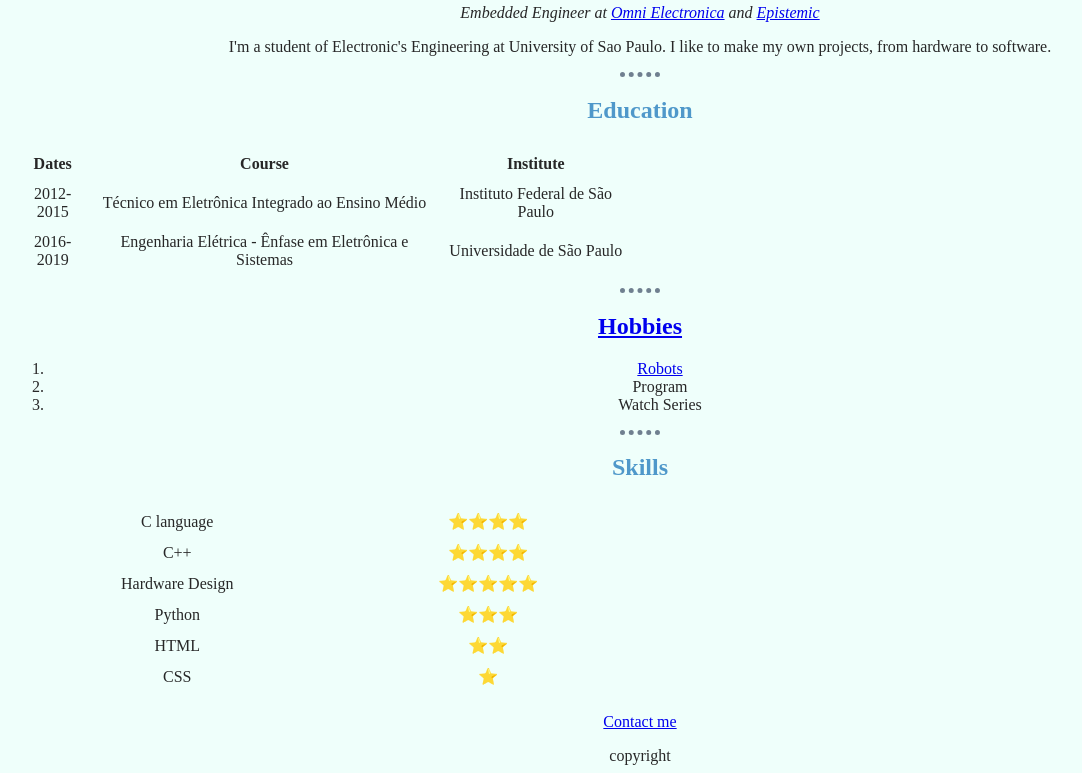
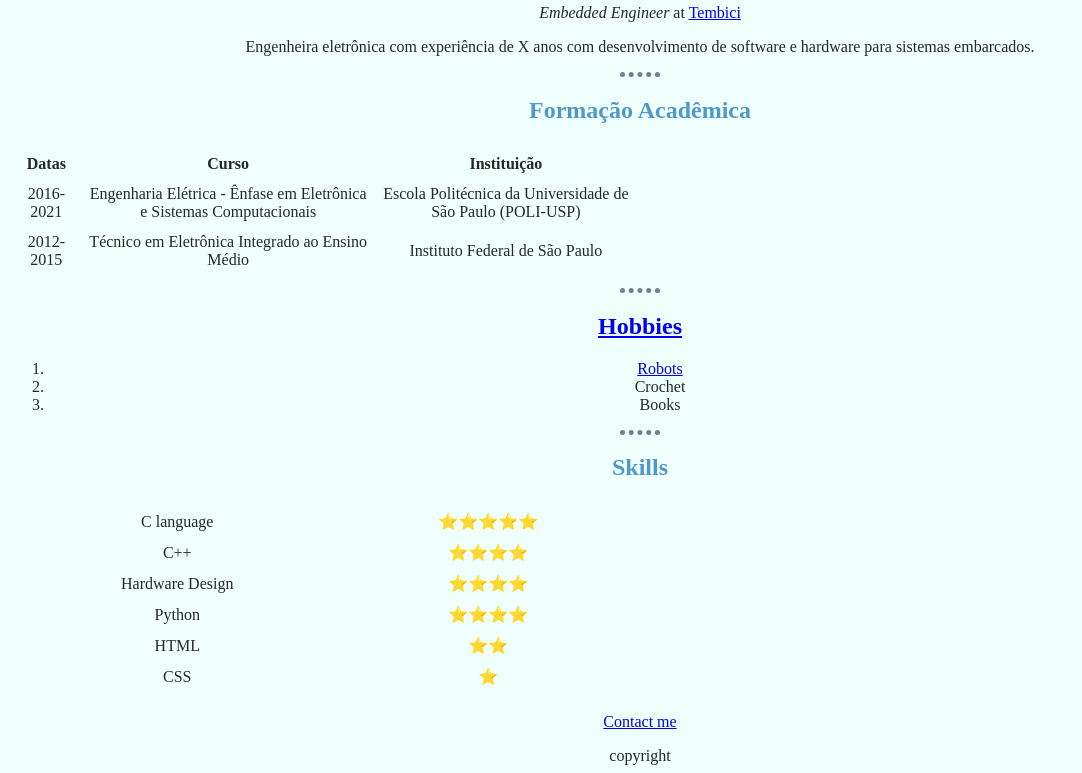
Before and after one commit to IsaBologna/CV, a plain HTML site: page index.html in a window 1280 px wide. Shown: the part 296-1069 px from the top of the page, without its empty margins (0-1082 px from the left). Drawn offline with Linux system fonts and the light colour scheme.

Commit message:
reformatação atualização das formações academicas

```diff
--- a/index.html
+++ b/index.html
@@ -1,61 +1,65 @@
 <!DOCTYPE html>
-<html lang="en" dir="ltr">
-
+<html lang="pt-br" dir="ltr">
   <head>
-  <meta charset="utf-8">
+    <meta charset="utf-8" />
     <title>My personal blog</title>
-  <link rel="stylesheet" href="css/styles.css">
+    <link rel="stylesheet" href="css/styles.css" />
   </head>
 
   <body style="">
-  <h1>Isabella Bologna</h1>
+    <h1>Isabella Bologna Salomão</h1>
     <img
-    src="https://scontent.fgru5-1.fna.fbcdn.net/v/t31.0-8/s960x960/13323818_1116963435009281_2413095071244567556_o.jpg?_nc_cat=106&_nc_ohc=9CXnQVmOeVoAQkb1CiL5pRF_MPbDBH7qw2GQo5tiiv5PF8xl8ZnAY3cXg&_nc_ht=scontent.fgru5-1.fna&oh=ddf552e0eaeca6b7e8bb40c870aee4af&oe=5E6EDA3A"
-    alt="my photo" height="200">
-  <p><em>Embedded Engineer at <a href="https://www.omni-electronica.com.br/">Omni Electronica</a> and
-     <a href="http://www.epistemic.com.br/">Epistemic</a></em></p>
-  <!-- Use em instead of i, i is only style -->
-  <p>I'm a student of Electronic's Engineering at University of Sao Paulo. I like to make my own projects, from hardware
-    to software. </p>
-  <hr>
-  <h2>Education</h2>
+      src="https://avatars.githubusercontent.com/u/20494654?v=4"
+      alt="my photo"
+      height="200"
+    />
+    <p>
+      <em>Embedded Engineer</em> at <a href="https://www.tembici.com.br/pt/">Tembici</a>
+      <!-- <a href="https://www.omni-electronica.com.br/">Omni Electronica</a> and
+      <a href="http://www.epistemic.com.br/">Epistemic</a> -->
+    </p>
+    <p>
+      Engenheira eletrônica com experiência de X anos com desenvolvimento de software e hardware para sistemas embarcados.
+    </p>
+    <hr />
+    <h2>Formação Acadêmica</h2>
     <table cellspacing="10">
       <thead>
         <tr>
-        <th>Dates</th>
-        <th>Course</th>
-        <th>Institute</th>
+          <th>Datas</th>
+          <th>Curso</th>
+          <th>Instituição</th>
         </tr>
       </thead>
       <tbody>
+        <tr>
+          <td>2016-2021</td>
+          <td>Engenharia Elétrica - Ênfase em Eletrônica e Sistemas Computacionais</td>
+          <td>Escola Politécnica da Universidade de São Paulo (POLI-USP)</td>
+        </tr>
         <tr>
           <td>2012-2015</td>
           <td>Técnico em Eletrônica Integrado ao Ensino Médio</td>
           <td>Instituto Federal de São Paulo</td>
         </tr>
-      <tr>
-        <td>2016-2019</td>
-        <td>Engenharia Elétrica - Ênfase em Eletrônica e Sistemas</td>
-        <td>Universidade de São Paulo</td>
-      </tr>
       </tbody>
     </table>
 
-  <hr>
+    <hr />
     <h2><a href="hobbies.html">Hobbies</a></h2>
     <ol>
       <li><a href="https://www.thunderatz.org">Robots</a></li>
-    <li>Program</li>
-    <li>Watch Series</li>
+      <li>Crochet</li>
+      <li>Books</li>
     </ol>
 
-  <hr>
+    <hr />
     <h2>Skills</h2>
     <table cellspacing="10">
       <tbody>
         <tr>
           <td>C language</td>
-        <td>⭐⭐⭐⭐</td>
+          <td>⭐⭐⭐⭐⭐</td>
         </tr>
         <tr>
           <td>C++</td>
@@ -63,11 +67,11 @@
         </tr>
         <tr>
           <td>Hardware Design</td>
-        <td>⭐⭐⭐⭐⭐</td>
+          <td>⭐⭐⭐⭐</td>
         </tr>
         <tr>
           <td>Python</td>
-        <td>⭐⭐⭐</td>
+          <td>⭐⭐⭐⭐</td>
         </tr>
         <tr>
           <td>HTML</td>
@@ -86,5 +90,4 @@
 
     <footer>copyright</footer>
   </body>
-
 </html>
```
Lines whose indentation alone changed are shown as unchanged.
